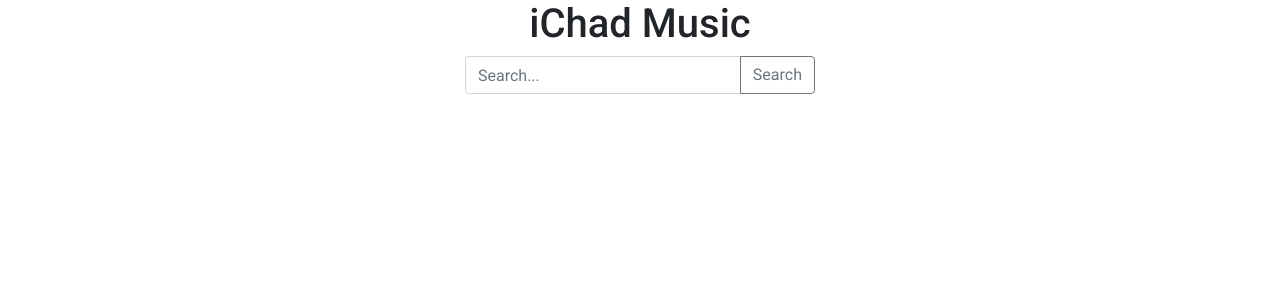
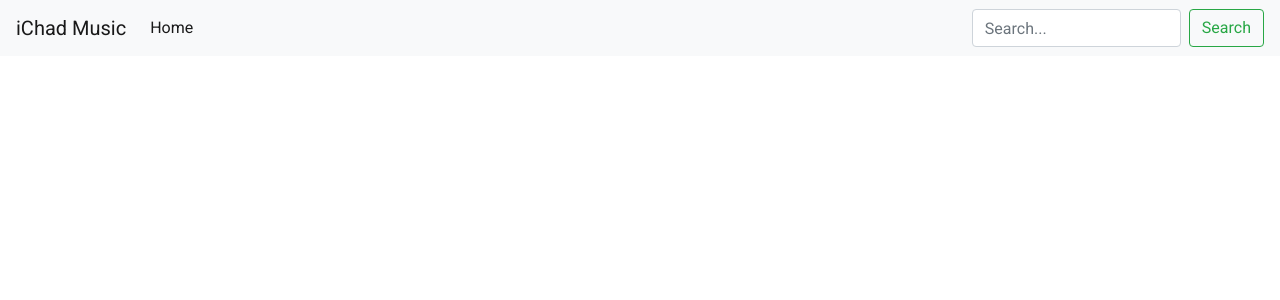
Before and after one commit to cadamsdev/coschedule-project, an Angular app in the folder client/: page / in a window 1280 px wide. Shown: the top 300 px of the page. Built offline with nearby package versions, Linux system fonts and the light colour scheme.

Commit message:
Added a navbar

```diff
--- a/client/src/app/component/home/home.component.html
+++ b/client/src/app/component/home/home.component.html
@@ -1,10 +1,25 @@
+<nav class="navbar navbar-expand-lg navbar-light bg-light">
+    <a class="navbar-brand" href="#">iChad Music</a>
+    <button class="navbar-toggler" type="button" data-toggle="collapse" data-target="#navbarSupportedContent" aria-controls="navbarSupportedContent" aria-expanded="false" aria-label="Toggle navigation">
+      <span class="navbar-toggler-icon"></span>
+    </button>
+
+    <div class="collapse navbar-collapse" id="navbarSupportedContent">
+      <ul class="navbar-nav mr-auto">
+        <li class="nav-item active">
+          <a class="nav-link" href="#">Home <span class="sr-only">(current)</span></a>
+        </li>
+      </ul>
+      <form class="form-inline my-2 my-lg-0">
+        <input class="form-control mr-sm-2" name="search" type="text" placeholder="Search..." [(ngModel)]="search">
+        <button class="btn btn-outline-success my-2 my-sm-0" type="button" (click)="onSearch()">Search</button>
+      </form>
+    </div>
+  </nav>
+
 <div class="container-fluid">
         <div class="row">
-          <div class="col-4 offset-4">
-              <h1 class="text-center">iChad Music</h1>
-          </div>
-
-          <div *ngIf="alert" class="col-4">
+          <div *ngIf="alert" class="col-4 offset-8">
               <div class="alert {{alert.type}} alert-dismissible fade show text-center" style="margin-top: 5px;" role="alert">
                   {{alert.msg}}
                   <button type="button" class="close" (click)="onCloseAlert()">
@@ -15,19 +30,7 @@
         </div>
       </div>
 
-
       <div class="container">
-        <div class="row">
-          <div class="col-4 offset-4">
-            <div class="input-group mb-3">
-              <input type="text" class="form-control" placeholder="Search..." [(ngModel)]="search">
-              <div class="input-group-append">
-                <button class="btn btn-outline-secondary" type="button" (click)="onSearch()">Search</button>
-              </div>
-            </div>
-          </div>
-        </div>
-
       <ng-container *ngIf="songs">
           <div class="row">
               <div *ngFor="let song of songs" class="col-4 mb-5">
--- a/client/src/app/component/home/home.component.ts
+++ b/client/src/app/component/home/home.component.ts
@@ -30,9 +30,11 @@
       .getMusic(this.search)
       .subscribe((response) => {
         this.songs = response;
+        this.search = null;
       })
     } else {
       this.songs = [];
+      this.search = null;
     }
   }
 
```
